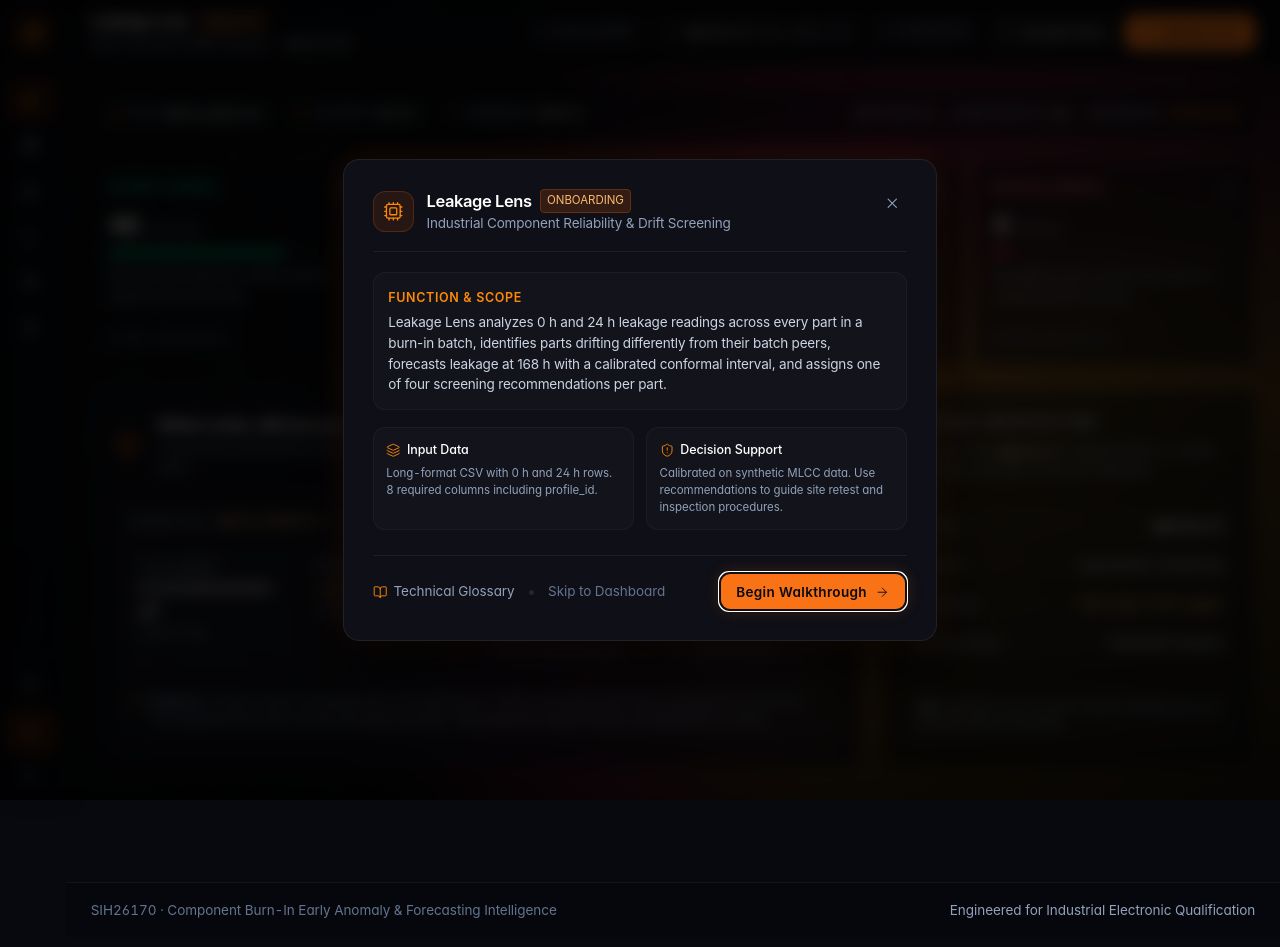
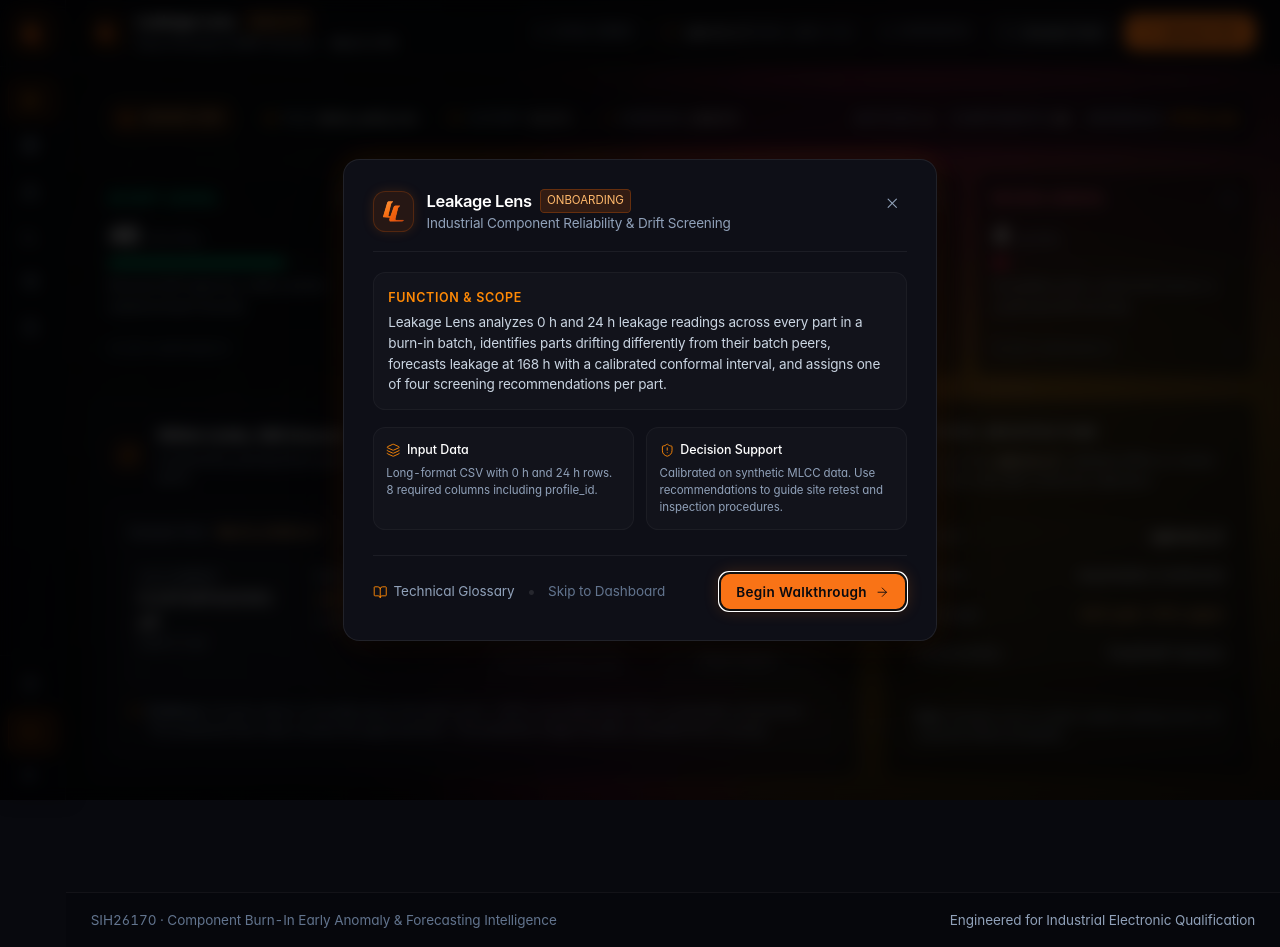
Before and after one commit to Saikarthik-Ramakrishnan/sih-burn-in-project, a React (Vite) app in the folder frontend/: page / in a window 1280 px wide. Built offline with nearby package versions, Linux system fonts and the light colour scheme; no server answers; a web font is replaced by a local one.

Commit message:
feat(brand): integrate Leakage Lens double-L emblem across dashboard, navigation, modals, and favicon

```diff
--- /dev/null
+++ b/frontend/src/components/common/LeakageLensLogo.jsx
@@ -0,0 +1,177 @@
+import React from 'react';
+
+/**
+ * LeakageLensLogo
+ *
+ * Monogram logo component featuring the two stylized cascading "L" letterforms (Leakage Lens)
+ * calibrated from the official concept SVG specification.
+ *
+ * Variants:
+ * - 'brand': Radiant obsidian-amber gradient with glowing accents (matches dashboard theme)
+ * - 'concept': Exact dark charcoal fill with titanium border from the original design spec
+ * - 'glow': Obsidian fill with vibrant electric amber neon stroke and radial backlight
+ * - 'duotone': Left L in bright amber, Right L in deep ember/rose
+ * - 'white': Clean white / silver metallic finish
+ * - 'amber': Solid amber styling
+ */
+export default function LeakageLensLogo({
+  className = '',
+  size = 'md',
+  variant = 'brand',
+  showGlow = false,
+  animated = false,
+  ...props
+}) {
+  // Size presets
+  const sizeMap = {
+    xs: 'w-3.5 h-3.5',
+    sm: 'w-4 h-4',
+    md: 'w-6 h-6',
+    lg: 'w-8 h-8',
+    xl: 'w-10 h-10',
+    '2xl': 'w-12 h-12',
+    '3xl': 'w-16 h-16'
+  };
+
+  const dimensionClass = className.includes('w-') || className.includes('h-')
+    ? className
+    : `${sizeMap[size] || sizeMap.md} ${className}`;
+
+  // Unique IDs for SVG gradients to prevent DOM collision across instances
+  const idSuffix = React.useId().replace(/:/g, '');
+  const gradLeftId = `ll-grad-left-${idSuffix}`;
+  const gradRightId = `ll-grad-right-${idSuffix}`;
+  const glowFilterId = `ll-glow-${idSuffix}`;
+
+  // Color & styling profiles
+  let leftFill = `url(#${gradLeftId})`;
+  let leftStroke = '#fb923c';
+  let leftStrokeWidth = '3';
+  let rightFill = `url(#${gradRightId})`;
+  let rightStroke = '#f97316';
+  let rightStrokeWidth = '3';
+
+  if (variant === 'concept') {
+    leftFill = '#111216';
+    leftStroke = '#888894';
+    leftStrokeWidth = '3.5';
+    rightFill = '#111216';
+    rightStroke = '#888894';
+    rightStrokeWidth = '3.5';
+  } else if (variant === 'glow') {
+    leftFill = '#0f111a';
+    leftStroke = '#fb923c';
+    leftStrokeWidth = '4';
+    rightFill = '#0f111a';
+    rightStroke = '#f97316';
+    rightStrokeWidth = '4';
+  } else if (variant === 'duotone') {
+    leftFill = '#f97316';
+    leftStroke = '#fed7aa';
+    leftStrokeWidth = '2';
+    rightFill = '#ef4444';
+    rightStroke = '#fca5a5';
+    rightStrokeWidth = '2';
+  } else if (variant === 'white') {
+    leftFill = '#ffffff';
+    leftStroke = '#cbd5e1';
+    leftStrokeWidth = '2';
+    rightFill = '#e2e8f0';
+    rightStroke = '#94a3b8';
+    rightStrokeWidth = '2';
+  } else if (variant === 'amber') {
+    leftFill = '#f97316';
+    leftStroke = '#fb923c';
+    leftStrokeWidth = '2';
+    rightFill = '#ea580c';
+    rightStroke = '#f97316';
+    rightStrokeWidth = '2';
+  }
+
+  // Left L SVG path
+  const leftPath = `
+    M 315 590
+    L 445 150
+    Q 455 115 495 115
+    L 620 115
+    L 620 118
+    Q 570 145 558 190
+    L 475 545
+    Q 468 575 500 575
+    L 570 575
+    Q 565 605 525 610
+    Z
+  `;
+
+  // Right L SVG path
+  const rightPath = `
+    M 510 670
+    L 645 280
+    Q 657 245 697 245
+    L 835 245
+    L 835 248
+    Q 785 275 773 320
+    L 690 655
+    Q 683 690 720 690
+    L 950 690
+    Q 940 720 900 720
+    L 525 720
+    Z
+  `;
+
+  return (
+    <svg
+      xmlns="http://www.w3.org/2000/svg"
+      viewBox="250 35 765 765"
+      fill="none"
+      className={`shrink-0 transition-transform ${animated ? 'hover:scale-110 duration-200' : ''} ${dimensionClass}`}
+      {...props}
+    >
+      <defs>
+        {/* Left L Gradient: Radiant Amber Horizon */}
+        <linearGradient id={gradLeftId} x1="315" y1="115" x2="620" y2="610" gradientUnits="userSpaceOnUse">
+          <stop offset="0%" stopColor="#fb923c" />
+          <stop offset="60%" stopColor="#f97316" />
+          <stop offset="100%" stopColor="#ea580c" />
+        </linearGradient>
+
+        {/* Right L Gradient: Deep Ember Resonance */}
+        <linearGradient id={gradRightId} x1="510" y1="245" x2="950" y2="720" gradientUnits="userSpaceOnUse">
+          <stop offset="0%" stopColor="#f97316" />
+          <stop offset="65%" stopColor="#ea580c" />
+          <stop offset="100%" stopColor="#c2410c" />
+        </linearGradient>
+
+        {/* Glow filter */}
+        <filter id={glowFilterId} x="-20%" y="-20%" width="140%" height="140%">
+          <feGaussianBlur stdDeviation="16" result="blur" />
+          <feComposite in="SourceGraphic" in2="blur" operator="over" />
+        </filter>
+      </defs>
+
+      <g filter={showGlow ? `url(#${glowFilterId})` : undefined}>
+        {/* Left Monogram L */}
+        <path
+          d={leftPath}
+          fill={leftFill}
+          stroke={leftStroke}
+          strokeWidth={leftStrokeWidth}
+          strokeLinejoin="round"
+          strokeLinecap="round"
+          className="transition-all duration-200"
+        />
+
+        {/* Right Monogram L */}
+        <path
+          d={rightPath}
+          fill={rightFill}
+          stroke={rightStroke}
+          strokeWidth={rightStrokeWidth}
+          strokeLinejoin="round"
+          strokeLinecap="round"
+          className="transition-all duration-200"
+        />
+      </g>
+    </svg>
+  );
+}
--- a/frontend/src/components/layout/Header.jsx
+++ b/frontend/src/components/layout/Header.jsx
@@ -1,5 +1,6 @@
 import React from 'react';
-import { Cpu, UploadCloud, RefreshCcw, ShieldCheck, Database } from 'lucide-react';
+import { UploadCloud, RefreshCcw, ShieldCheck, Database } from 'lucide-react';
+import LeakageLensLogo from '../common/LeakageLensLogo';
 
 export default function Header({
   backendReady,
@@ -16,6 +17,10 @@ export default function Header({
     <header className="sticky top-0 z-40 w-full bg-[#08090d]/80 backdrop-blur-xl border-b border-white/[0.06] px-6 py-2.5">
       <div className="max-w-7xl mx-auto flex flex-col md:flex-row items-start md:items-center justify-between gap-3">
         {/* Context Identification */}
+        <div className="flex items-center gap-3">
+          <div className="w-8 h-8 rounded-lg bg-orange-500/10 border border-orange-500/25 flex items-center justify-center shrink-0 shadow-[0_0_12px_rgba(249,115,22,0.15)]">
+            <LeakageLensLogo className="w-5 h-5" showGlow animated />
+          </div>
           <div>
             <div className="flex items-center gap-2">
               <h1 className="text-sm font-semibold tracking-tight text-white flex items-center gap-2">
@@ -30,6 +35,7 @@ export default function Header({
               <span className="text-slate-600">•</span>
               <span className="text-slate-300 font-mono">MLCC X7R</span>
             </p>
+          </div>
         </div>
 
         {/* Telemetry Status Badges & Controls */}
--- a/frontend/src/components/layout/Navigation.jsx
+++ b/frontend/src/components/layout/Navigation.jsx
@@ -5,12 +5,12 @@ import {
   LineChart,
   ThermometerSnowflake,
   FileSpreadsheet,
-  Cpu,
   UploadCloud,
   ChevronRight,
   Network,
   HelpCircle
 } from 'lucide-react';
+import LeakageLensLogo from '../common/LeakageLensLogo';
 
 export default function Navigation({
   activeTab,
@@ -74,8 +74,8 @@ export default function Navigation({
       {/* Top: Brand & Logo */}
       <div className="p-3 border-b border-white/[0.05]">
         <div className="flex items-center gap-3">
-          <div className="w-10 h-10 rounded-xl bg-orange-500/10 border border-orange-500/20 text-orange-400 flex items-center justify-center shrink-0">
-            <Cpu className="w-5 h-5" strokeWidth={1.5} />
+          <div className="w-10 h-10 rounded-xl bg-orange-500/10 border border-orange-500/20 text-orange-400 flex items-center justify-center shrink-0 shadow-[0_0_12px_rgba(249,115,22,0.15)] group cursor-pointer">
+            <LeakageLensLogo className="w-6 h-6" showGlow animated />
           </div>
 
           <div
--- a/frontend/src/components/onboarding/WelcomeModal.jsx
+++ b/frontend/src/components/onboarding/WelcomeModal.jsx
@@ -1,5 +1,6 @@
 import React, { useEffect, useRef } from 'react';
-import { Cpu, BookOpen, ArrowRight, X, ShieldAlert, Layers } from 'lucide-react';
+import { BookOpen, ArrowRight, X, ShieldAlert, Layers } from 'lucide-react';
+import LeakageLensLogo from '../common/LeakageLensLogo';
 
 export default function WelcomeModal({
   onStart,
@@ -59,8 +60,8 @@ export default function WelcomeModal({
         {/* Header */}
         <div className="flex items-start justify-between pb-4 border-b border-white/[0.06] mb-5">
           <div className="flex items-center gap-3">
-            <div className="w-10 h-10 rounded-xl bg-orange-500/10 border border-orange-500/20 text-orange-400 flex items-center justify-center shrink-0">
-              <Cpu className="w-5 h-5" strokeWidth={1.5} />
+            <div className="w-10 h-10 rounded-xl bg-orange-500/10 border border-orange-500/20 text-orange-400 flex items-center justify-center shrink-0 shadow-[0_0_12px_rgba(249,115,22,0.15)]">
+              <LeakageLensLogo className="w-6 h-6" showGlow />
             </div>
             <div>
               <div className="flex items-center gap-2">
--- a/frontend/src/components/views/OverviewView.jsx
+++ b/frontend/src/components/views/OverviewView.jsx
@@ -1,6 +1,7 @@
 import React from 'react';
 import SquircleCard from '../common/SquircleCard';
 import DecisionBadge from '../common/DecisionBadge';
+import LeakageLensLogo from '../common/LeakageLensLogo';
 import {
   CheckCircle2,
   AlertTriangle,
@@ -86,6 +87,11 @@ export default function OverviewView({
       <SquircleCard className="px-4 py-3">
         <div className="flex flex-wrap items-center justify-between gap-4">
           <div className="flex flex-wrap items-center gap-3 text-xs font-mono">
+            <div className="flex items-center gap-1.5 px-2.5 py-1 rounded-lg bg-orange-500/10 border border-orange-500/25 text-orange-300 shadow-[0_0_12px_rgba(249,115,22,0.1)]">
+              <LeakageLensLogo className="w-3.5 h-3.5" showGlow />
+              <span className="font-semibold text-[10.5px] tracking-wide">LEAKAGE LENS</span>
+            </div>
+            <span className="text-white/10 hidden sm:inline">/</span>
             <div className="flex items-center gap-1.5 text-slate-400">
               <Layers className="w-3.5 h-3.5 text-orange-400" strokeWidth={1.5} />
               <span>FILE: <strong className="text-white font-normal">{filename}</strong></span>
--- a/frontend/src/components/views/TopologyView.jsx
+++ b/frontend/src/components/views/TopologyView.jsx
@@ -1,6 +1,7 @@
 import React, { useState, useMemo, useRef, useEffect, useCallback } from 'react';
 import SquircleCard from '../common/SquircleCard';
 import DecisionBadge from '../common/DecisionBadge';
+import LeakageLensLogo from '../common/LeakageLensLogo';
 import {
   Network,
   Activity,
@@ -874,9 +875,9 @@ export default function TopologyView({
         <div className="flex flex-col lg:flex-row items-start lg:items-center justify-between gap-4">
           <div>
             <div className="flex items-center gap-2 mb-1">
-              <span className="w-1.5 h-1.5 rounded-full bg-orange-400" />
+              <LeakageLensLogo className="w-4 h-4" showGlow />
               <span className="text-[10.5px] font-mono font-medium text-orange-400 uppercase tracking-wider">
-                NEURAL FAULT TOPOLOGY // MULTI-FACTOR CORRELATION
+                LEAKAGE LENS // NEURAL FAULT TOPOLOGY
               </span>
             </div>
             <h2 className="text-lg font-semibold text-white tracking-tight flex items-center gap-2">
```
Also changed, not shown: frontend/src/components/onboarding/GlossaryDrawer.jsx (+11 -5 lines), frontend/src/components/upload/UploadModal.jsx (+11 -6 lines), frontend/src/components/views/ExportView.jsx (+21 -8 lines), frontend/public/favicon.svg, 1 other file (tests, documents, lock files or other folders). Lines whose indentation alone changed are shown as unchanged.
